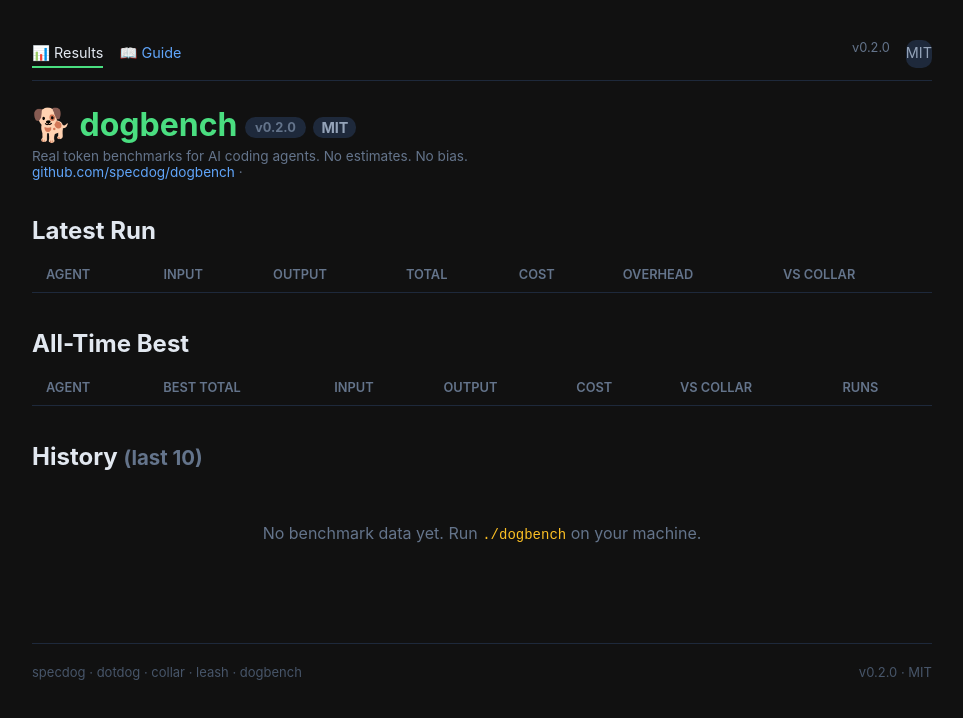
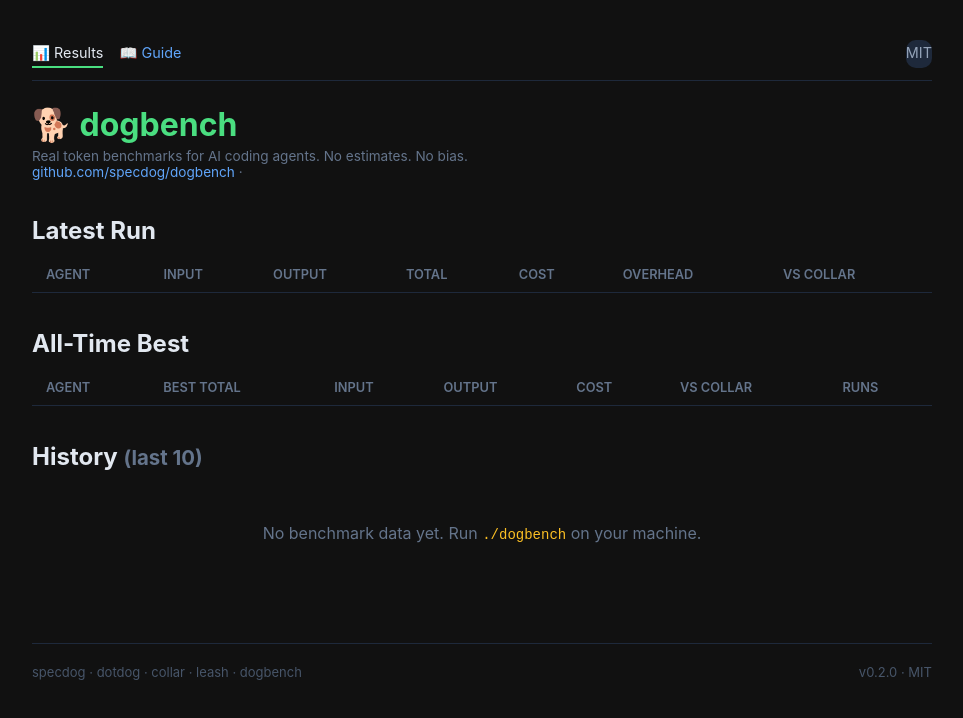
Before and after one commit to specdog/dogbench, a website: page index.html in a window 1280 px wide. Shown: the whole page, without its empty margins (158-1121 px from the left). Drawn offline with Linux system fonts and the light colour scheme.

Commit message:
fix: version in footer only, MIT in nav + footer

```diff
--- a/index.html
+++ b/index.html
@@ -52,11 +52,10 @@
   <a href="#" class="active" onclick="showTab('results')">📊 Results</a>
   <a href="#" onclick="showTab('guide')">📖 Guide</a>
   <span style="flex:1"></span>
-  <span class="version">v0.2.0</span>
   <a href="https://github.com/specdog/dogbench/blob/main/LICENSE" class="license-badge">MIT</a>
 </div>
 
-<h1>🐕 dogbench <span class="version" style="font-size:.4em;vertical-align:middle;background:#1e293b;padding:3px 10px;border-radius:12px;">v0.2.0</span> <a href="https://github.com/specdog/dogbench/blob/main/LICENSE" class="license-badge" style="font-size:.45em;vertical-align:middle;">MIT</a></h1>
+<h1>🐕 dogbench</h1>
 <p class="muted">Real token benchmarks for AI coding agents. No estimates. No bias.<br>
 <a href="https://github.com/specdog/dogbench">github.com/specdog/dogbench</a> ·
 <span id="run-count"></span></p>
```
